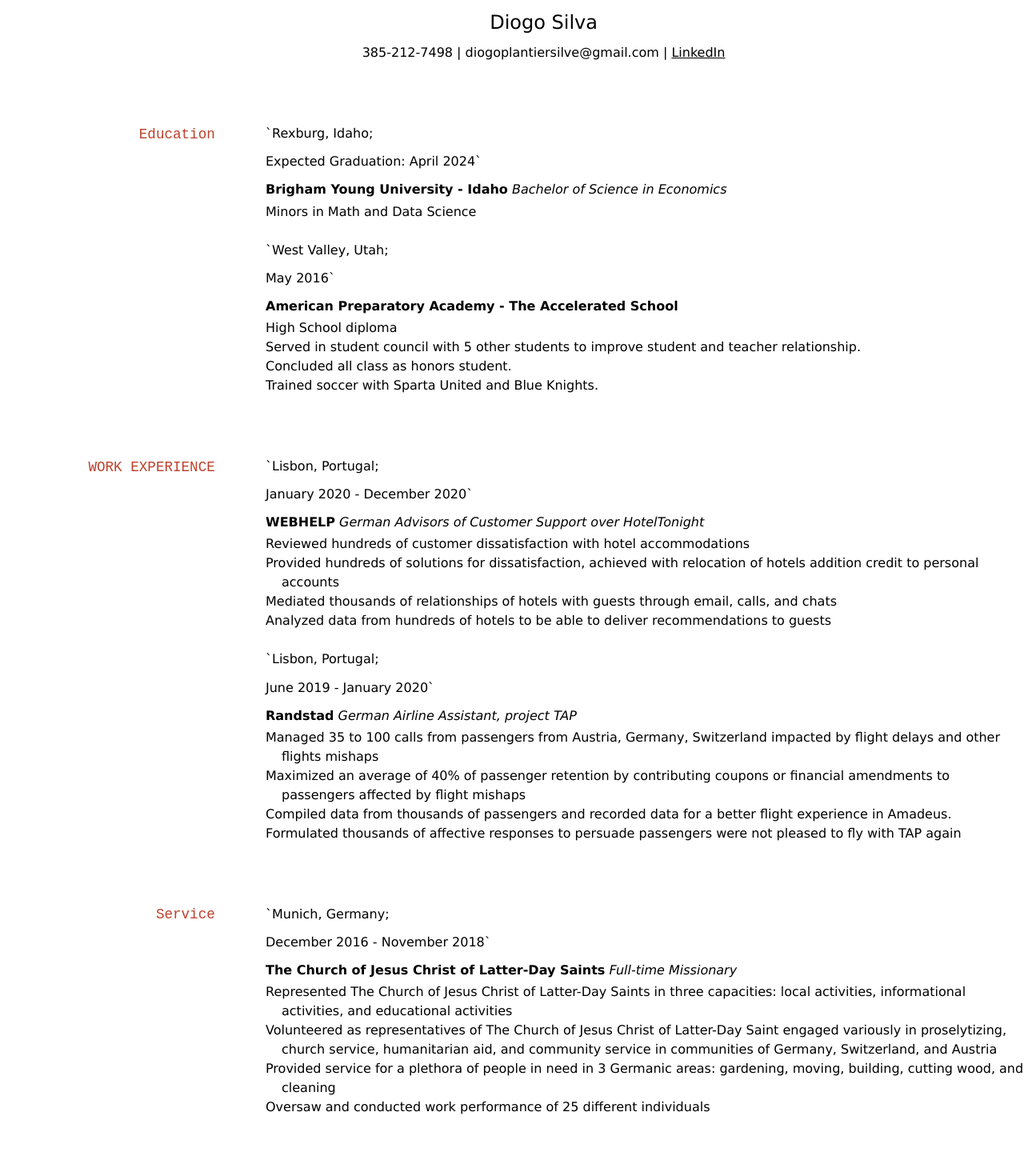
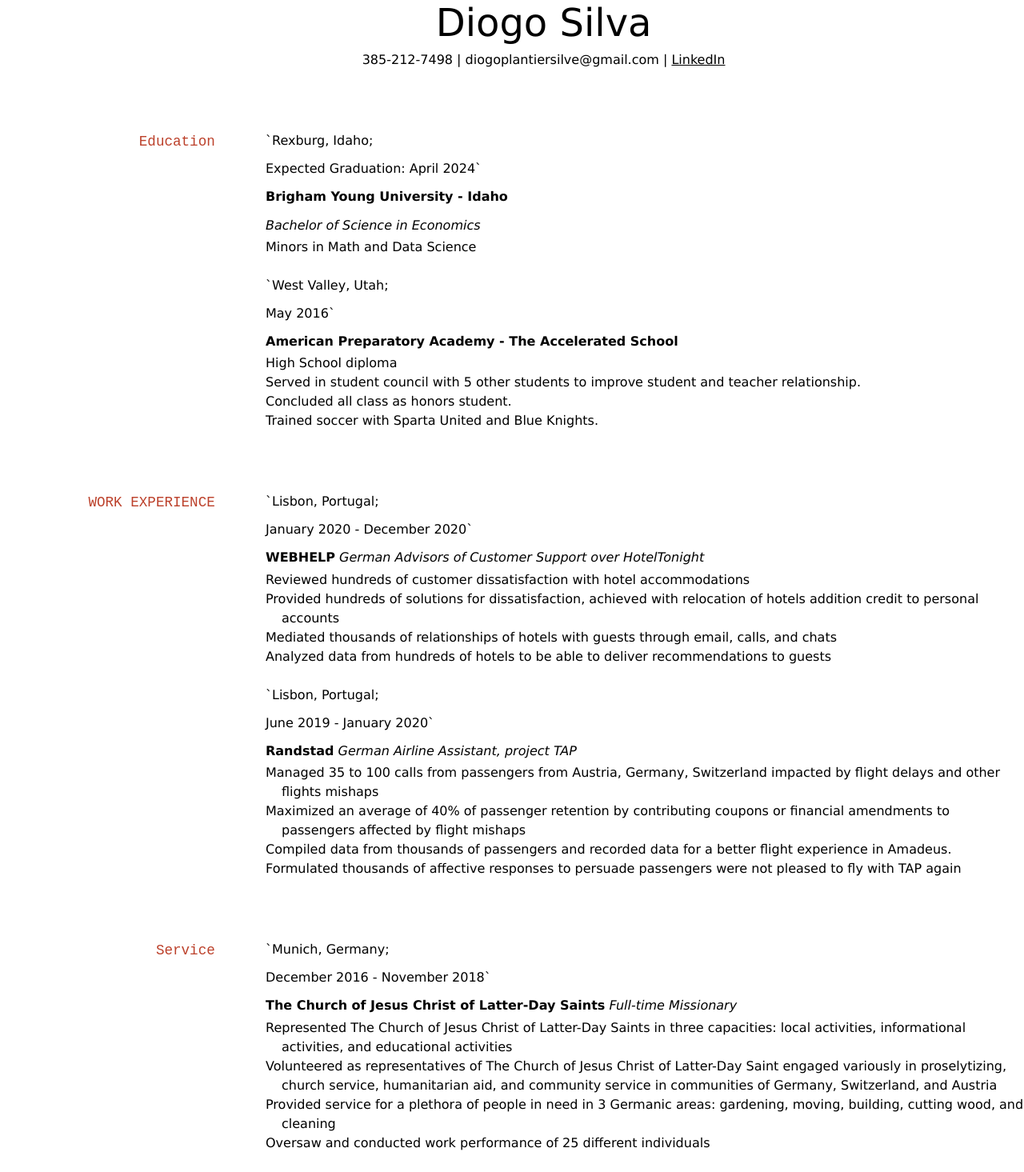
Before and after one commit to byuids-resumes/Silva-Resume, a Jekyll site: the page built from docs/index.md, in a window 1280 px wide. Shown: the whole page at 80% size. Built offline with Jekyll 4.4.1, drawn with Linux system fonts in a browser that asks for light colours; before the commit the page ends 1420 px from its top, so only the background shows below that.

Commit message:
Update index.md

```diff
--- a/docs/index.md
+++ b/docs/index.md
@@ -2,7 +2,7 @@
 layout: cv
 title: Diogo Silva
 ---
-<p align="center"> <font size="+2">Diogo Silva </font></p>
+<p align="center"> <font size="1000">Diogo Silva </font></p>
 
 <p align="center">385-212-7498 | diogoplantiersilve@gmail.com | <a href="https://www.linkedin.com/in/diogo-silva-37b23917a/">LinkedIn</a></p>
 
@@ -15,6 +15,7 @@ title: Diogo Silva
 Expected Graduation: April 2024`
 
 __Brigham Young University - Idaho__
+
 _Bachelor of Science in Economics_
 - Minors in Math and Data Science
 
```
